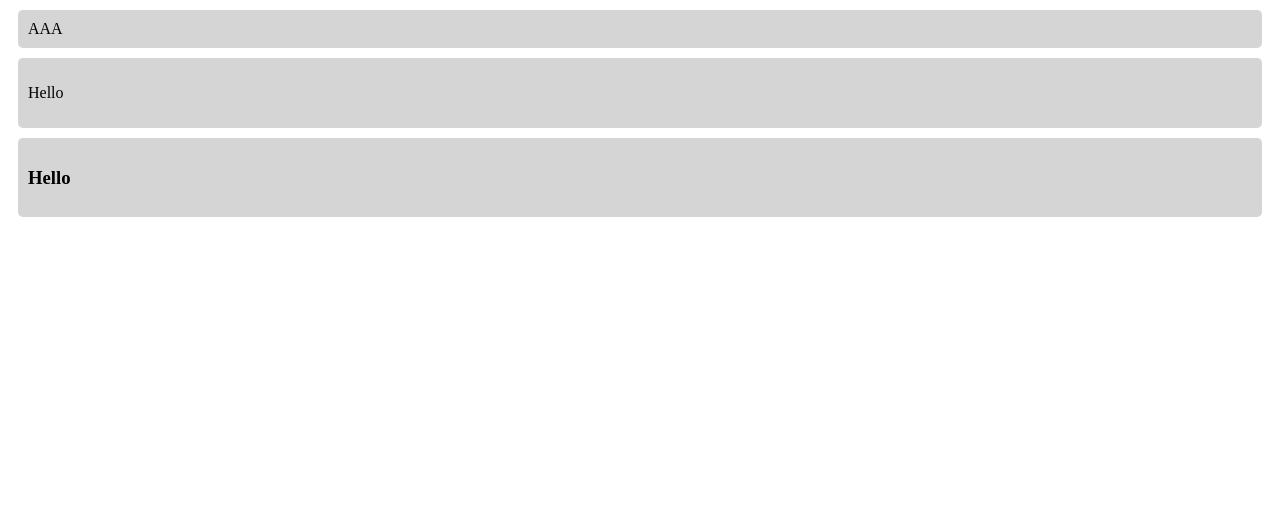
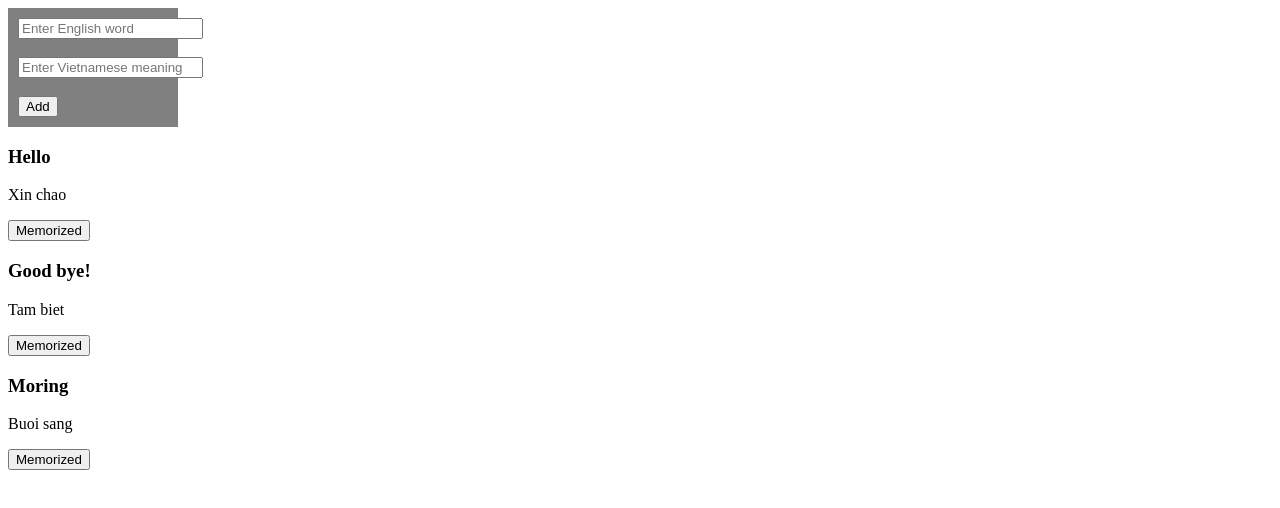
Before and after one commit to vanpho93/react2207, a React (Create React App) app: page / in a window 1280 px wide. Shown: the top 508 px of the page. Built offline with nearby package versions, Linux system fonts and the light colour scheme.

Commit message:
get text

```diff
--- a/src/components/App.js
+++ b/src/components/App.js
@@ -1,15 +1,9 @@
 import React from 'react';
-import Card from './Card';
+import List from './List';
 
 const App = () => (
     <div>
-        <Card>AAA</Card>
-        <Card>
-            <p>Hello</p>
-        </Card>
-        <Card>
-            <h3>Hello</h3>
-        </Card>
+        <List />
     </div>
 );
 
--- a/src/components/List.js
+++ b/src/components/List.js
@@ -8,17 +8,37 @@ class NewWord {
     }
 }
 
-const arrWords = [
-    new NewWord('Hello', 'Xin chao'),
-    new NewWord('Good bye!', 'Tam biet'),
-    new NewWord('Moring', 'Buoi sang')
-];
+export default class List extends Component {
 
-export default class List extends Component {
+    constructor(props) {
+        super(props);
+        this.state = {
+            arrWords:  [
+                new NewWord('Hello', 'Xin chao'),
+                new NewWord('Good bye!', 'Tam biet'),
+                new NewWord('Moring', 'Buoi sang')
+            ]
+        };
+        this.onAddWord = this.onAddWord.bind(this);
+    }
+
+    onAddWord() {
+        const en = this.refs.txtEn.value;
+        const vn = this.refs.txtVn.value;
+        console.log(en, vn);
+    }
+
     render() {
         return (
             <div>
-                { arrWords.map(e => <Word en={e.en} vn={e.vn} key={e.en} />) }
+                <div style={{ backgroundColor: 'gray', padding: 10, width: 150 }}>
+                    <input type="text" placeholder="Enter English word" ref="txtEn" />
+                    <br /><br />
+                    <input type="text" placeholder="Enter Vietnamese meaning" ref="txtVn" />
+                    <br /><br />
+                    <button onClick={this.onAddWord}>Add</button>
+                </div>
+                { this.state.arrWords.map(e => <Word en={e.en} vn={e.vn} key={e.en} />) }
             </div>
         );
     }
```
